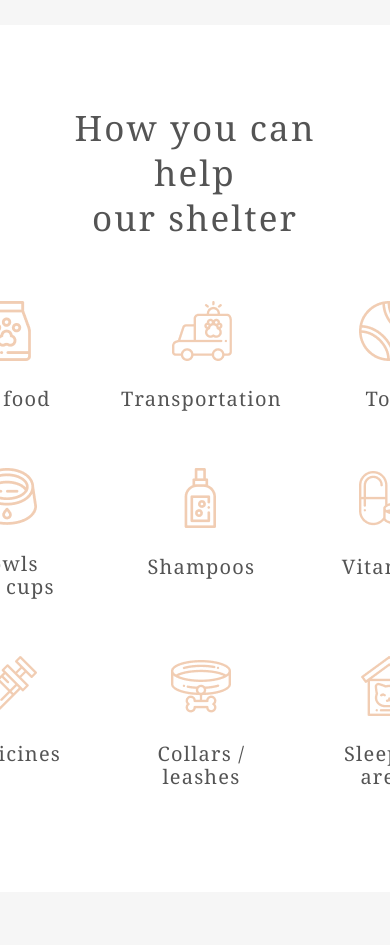
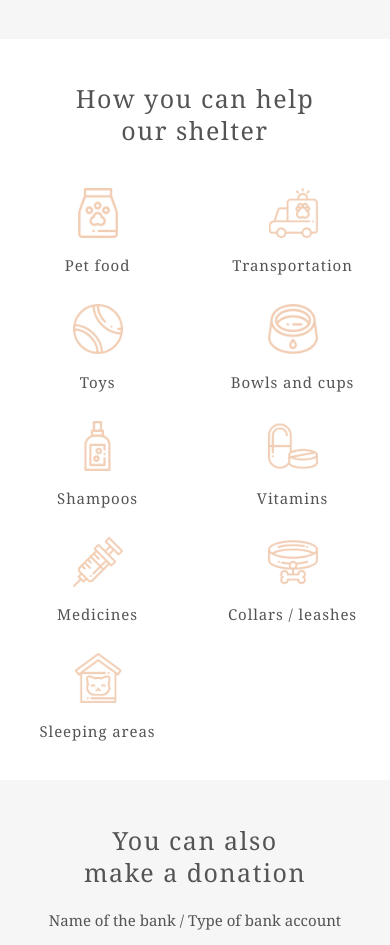
Before and after one commit to papryca/shelter, a plain HTML site: page shelter/shelter.html in a window 390 px wide. Shown: the part 2516-3461 px from the top of the page. Drawn offline with Linux system fonts and the light colour scheme.

Commit message:
feat: add adaptive mob-design

```diff
--- a/shelter/sass/base/_base.scss
+++ b/shelter/sass/base/_base.scss
@@ -28,6 +28,9 @@ h3{
   color: $color-header;
   @include font($size:3.5rem,$height:4.5rem);
   letter-spacing: 0.06em;
+  @include media-mobile{
+    @include font($size: 2.5rem, $height: 3.2rem);
+  }
 }
 h4{
   @include font($size:2rem,$height:2.3rem);
@@ -37,7 +40,6 @@ h5{
   color: $color-header;
   font-family: 'Georgia', sans-serif;
   @include font($size:1.5rem,$height:1.7rem);
-  letter-spacing: 0.06em;
 
 }
 .button {
--- a/shelter/sass/components/_collection.scss
+++ b/shelter/sass/components/_collection.scss
@@ -31,7 +31,6 @@
   position: absolute;
   left: 0;
   top: 342px;
-
 
 }
 
@@ -139,6 +138,9 @@
     @include font($size: 2.5rem, $height: 3.2rem);
     text-align: center;
   }
+  .collections__name{
+    margin-bottom: 42px;
+  }
   .collections {
     margin: 42px 0 42px 0;
     min-width: 100%;
@@ -146,7 +148,21 @@
   .second-card {
     display: none;
   }
-  .collection-card {
-    width: 100%;
+  .collection .wrapper{
+    padding: 0 10px;
+  }
+  .arrow_left {
+    position: absolute;
+    left: 59px;
+    top: 561px;
+
+  }
+  .arrow_right {
+    position: absolute;
+    right: 59px;
+    top: 561px;
+  }
+  .collections-button{
+    margin-top: 114px;
   }
 }
--- a/shelter/sass/components/_donation.scss
+++ b/shelter/sass/components/_donation.scss
@@ -2,7 +2,7 @@
   background-color: $color-background-grey;
 
   &__content {
-    margin: 78px 142px 88px 143px;
+    margin: 80px 142px 88px 143px;
     display: flex;
   }
 
@@ -58,6 +58,7 @@
 
 .donation__info h5 {
   margin: 20px 0;
+  letter-spacing: 0.06em;
 }
 
 .donation__italic {
@@ -81,15 +82,61 @@
   .donation__content {
     flex-direction: column-reverse;
     margin: 80px 101px 98px 102px;
+    padding: 0 20px;
   }
   .donation__info {
     margin: 0 62.5px 46px 62.5px;
 
     h5 {
       margin: 19px 0;
+
     }
   }
   .donation__image {
     margin: 0;
   }
+  .donation .wrapper{
+    padding: 0 10px;
+  }
 }
+@include media-mobile {
+  .donation{
+    &__content {
+      flex-direction: column-reverse;
+      margin: 44px 0 41px 0;
+      padding: 0;
+    }
+    &__info {
+      margin: auto;
+      text-align: center;
+
+    }
+    &__info h5 {
+      @include font($size: 1.5rem, $height: 2.4rem);
+        margin: 20px 0;
+      letter-spacing: 0;
+
+    }
+    &__button{
+      width: 281px;
+      height: 43px;
+    }
+    &__italic{
+      text-align: justify;
+      padding: 0 10px 29px 10px;
+    }
+    &__image img{
+      width: 88%;
+      display: block;
+      margin: auto;
+    }
+  }
+  .icon-card__link {
+    @include font($size: 1.5rem, $height: 1.7rem);
+  }
+  .button_colored{
+    margin: auto;
+  }
+
+
+}
--- a/shelter/sass/components/_footer.scss
+++ b/shelter/sass/components/_footer.scss
@@ -1,89 +1,137 @@
-.footer__content{
+.footer__content {
   display: flex;
   justify-content: space-between;
   margin-top: 40px;
 }
-.footer{
+
+.footer {
   background: url(../images/lay/noise_transparent.png), radial-gradient(100% 215.42% at 0% 0%, #5B483A 0%, #262425 100%) #211F20;
 }
-.footer-contacts{
+
+.footer-contacts {
   max-width: 279px;
   color: $color-button-normal;
-  &__connection:last-child{
+
+  &__connection:last-child {
     margin: 38px 0 60px 0;
 
   }
 
 }
-.footer-address{
+
+.footer-address {
   max-width: 302px;
   color: $color-button-normal;
-  &__information:last-child{
-    margin: 32px 0 60px 0;
+
+  &__information:last-child {
+    margin: 30px 0 60px 0;
   }
 }
 
-.footer-contacts__header{
+.footer-contacts__header {
   margin: 16px 0 40px 0;
   color: $color-header-main;
 }
-.footer-address__header{
+
+.footer-address__header {
   color: $color-header-main;
-  margin: 16px 0 32px 0;
+  margin: 16px 0 34px 0;
 }
-.footer_flex{
+
+.footer_flex {
   display: flex;
   align-items: center;
   gap: 20px;
 
 }
-.footer_flex img ,a{
+
+.footer_flex img, a {
   margin: 0;
   text-decoration: none;
-  @include font($size:2rem,$height:2.3rem);
+  @include font($size: 2rem, $height: 2.3rem);
   color: $color-button-normal;
   font-family: 'Georgia', sans-serif;
   transition: all 0.3s;
 }
-.icon-envelope img{
+
+.icon-envelope img {
   display: block;
 }
-.footer-photo img{
+
+.footer-photo img {
   width: 300px;
   height: 310px;
 }
-.email, .address{
+
+.email, .address {
   margin: 0;
   transition: all 0.3s;
-  &:hover{
+
+  &:hover {
     color: #F6F6F6;
     cursor: pointer;
 
   }
-  &:active{
+
+  &:active {
     border-bottom: 2px solid #F6F6F6;
   }
- }
+}
+
 @include media-tablet {
   .footer__content {
     margin: 30px 30px 0 30px;
     display: flex;
     flex-flow: row wrap;
     justify-content: center;
-    gap:60px
+    gap: 60px
   }
-  .footer-contacts__header{
+  .footer-contacts__header {
     margin: 0 0 40px 0;
   }
-  .footer-address__header{
+  .footer-address__header {
     color: $color-header-main;
     margin: 0 0 33px 0;
   }
-  .footer-contacts__connection:last-child{
+  .footer-contacts__connection:last-child {
     margin-bottom: 0;
 
   }
-  .footer-address__information:last-child{
+  .footer-address__information:last-child {
     margin-bottom: 0;
   }
 }
+
+@include media-mobile {
+  .footer .wrapper {
+    padding: 0 10px;
+  }
+  .footer {
+    &__content {
+      margin: 30px auto 0 auto;
+      text-align: center;
+      width: 100%;
+      gap: 39px;
+    }
+  }
+  .footer_flex {
+    justify-content: center;
+  }
+  .footer-address__header {
+    margin: 0 0 39px 0;
+    padding: 0 5px;
+  }
+  .footer-address__information:last-child {
+    margin: 38px 0 0 0;
+  }
+  .footer-address__information {
+    justify-content: flex-start;
+  }
+  .address {
+    text-align: start;
+  }
+  .footer-photo img{
+    width: 86%;
+    height: auto;
+  }
+}
--- a/shelter/sass/components/_hepl.scss
+++ b/shelter/sass/components/_hepl.scss
@@ -1,42 +1,71 @@
-.help-content{
- margin: 80px 0 100px 0;
-  &__head{
+.help-content {
+  margin: 80px 0 97px 0;
+
+  &__head {
     text-align: center;
-    margin-bottom: 60px;
+    margin-bottom: 64px;
 
   }
 }
-.help-layout{
+
+.help-layout {
   display: flex;
   flex-flow: row wrap;
   justify-content: center;
   margin: 0 auto;
   gap: 120px;
-  row-gap: 55px;
-
+  row-gap: 52px;
   text-align: center;
 }
 
 
-.help-icons__description p{
-  @include font($size:2rem,$height:2.3rem);
+.help-icons__description p {
+  @include font($size: 2rem, $height: 2.3rem);
   color: $color-header;
   font-family: 'Georgia', sans-serif;
   letter-spacing: 0.06em;
   margin: 23px 0 4px 0;
 }
-@include media-tablet{
-  .help-layout{
+
+@include media-tablet {
+  .help-layout {
     display: grid;
     grid-template-columns: repeat(3, 1fr);
     gap: 60px;
     margin: 0;
     row-gap: 54px;
   }
-  .help-content{
-      margin: 80px 39px 100px 39px;
-    &__head{
+  .help-content {
+    margin: 80px 39px 100px 39px;
+
+    &__head {
       margin-bottom: 61px;
     }
   }
 }
+
+@include media-mobile {
+  .help .wrapper {
+    padding: 0 15px;
+  }
+  .help-layout {
+    grid-template-columns: repeat(2, 1fr);
+    gap: 30px;
+  }
+
+  .help-icons__description p {
+    @include font($size: 1.5rem, $height: 1.7rem);
+    margin: 16px 0 0 0;
+
+  }
+  .help-content {
+    margin: 43px 0 40px 0;
+    &__head {
+      margin-bottom: 42px;
+    }
+  }
+  .help-icons__icon img{
+    height: 50px;
+    width: 50px;
+  }
+}
--- a/shelter/shelter.html
+++ b/shelter/shelter.html
@@ -294,7 +294,7 @@
     <div class="wrapper">
         <div class="footer__content">
             <div class="footer-contacts">
-                <h3 class="footer-contacts__header">For questions<br> and suggestions</h3>
+                <h3 class="footer-contacts__header">For questions and suggestions</h3>
                 <div class="footer-contacts__connection footer_flex">
                     <a class="icon-envelope" href="mailto:email@shelter.com">
                         <img src="images/address/icon-email.png" alt="address">
@@ -314,7 +314,7 @@
 
             </div>
             <div class="footer-address">
-                <h3 class="footer-address__header">We are waiting<br> for your visit</h3>
+                <h3 class="footer-address__header">We are waiting for your visit</h3>
                 <div class="footer-address__information footer_flex">
                     <a href="https://goo.gl/maps/5vjao4V89S2XqeJP8" target="_blank">
                         <img src="images/address/icon-marker.png" alt="address">
```
Also changed, not shown: shelter/dist/shelter.css, 1 other file.
